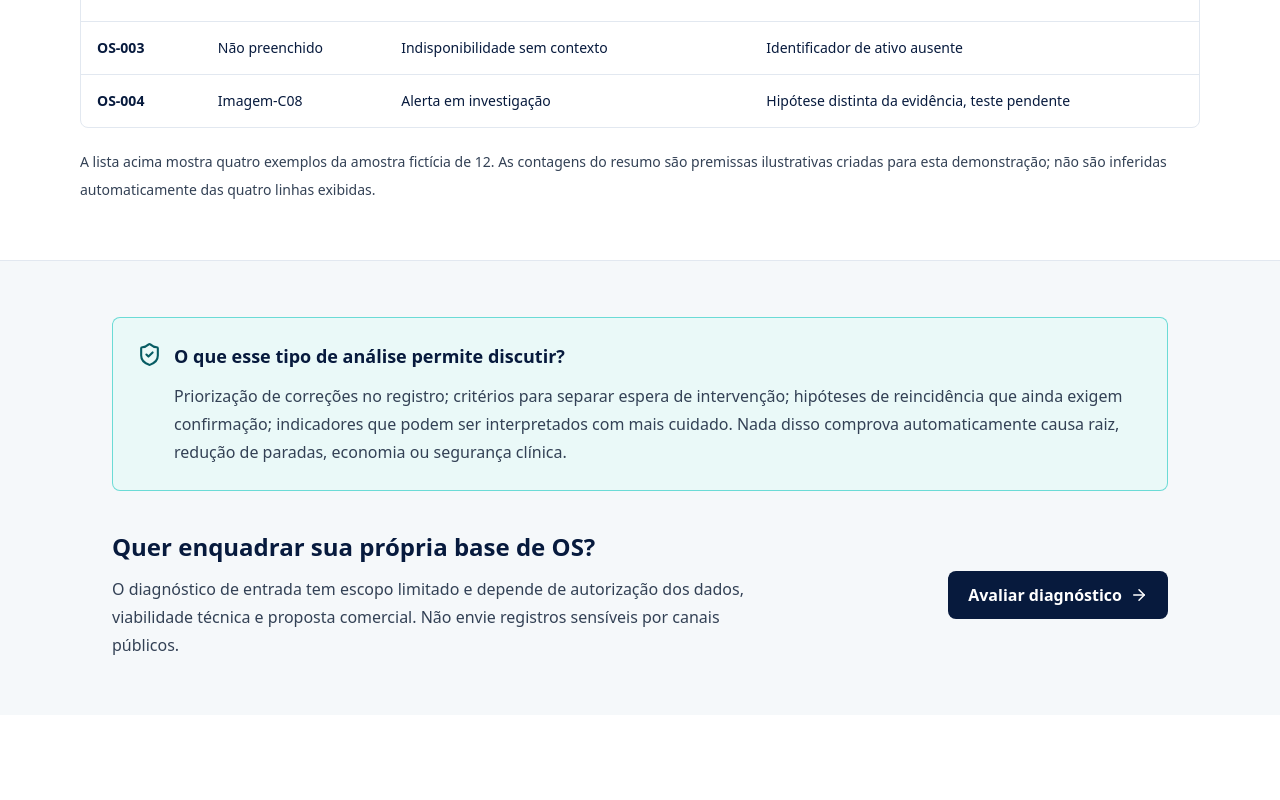
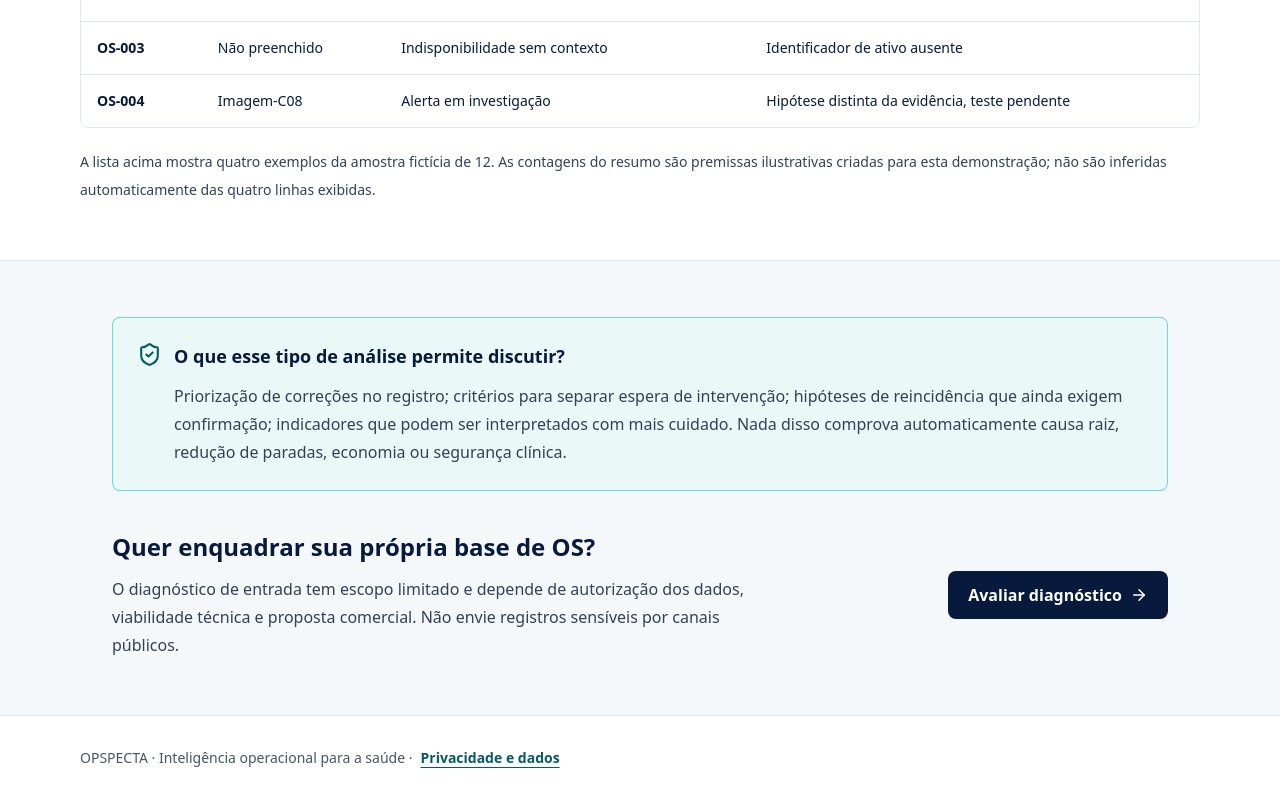
Before and after one commit to FPConnect/fpconnect-rca-copilot, a Next.js app in the folder apps/web/: page /demonstracao in a window 1280 px wide. Shown: the part 1202-2002 px from the top of the page. Before the commit the page ends 1917 px from the top, so only its background shows below. Built offline with nearby package versions, Linux system fonts and the light colour scheme; no server answers.

Commit message:
Expose company privacy contact from diagnostic and demo pages

```diff
--- a/apps/web/src/app/demonstracao/page.tsx
+++ b/apps/web/src/app/demonstracao/page.tsx
@@ -142,6 +142,14 @@ export default function DemonstracaoPage() {
           </Link>
         </div>
       </section>
+      <footer className="border-t border-slate-200 bg-white px-5 py-8 text-sm text-slate-600 sm:px-8">
+        <div className="mx-auto max-w-[1120px]">
+          OPSPECTA · Inteligência operacional para a saúde ·
+          <Link href="/privacidade" className="ml-2 font-bold text-[#075c63] underline underline-offset-4">
+            Privacidade e dados
+          </Link>
+        </div>
+      </footer>
     </main>
   );
 }
```
